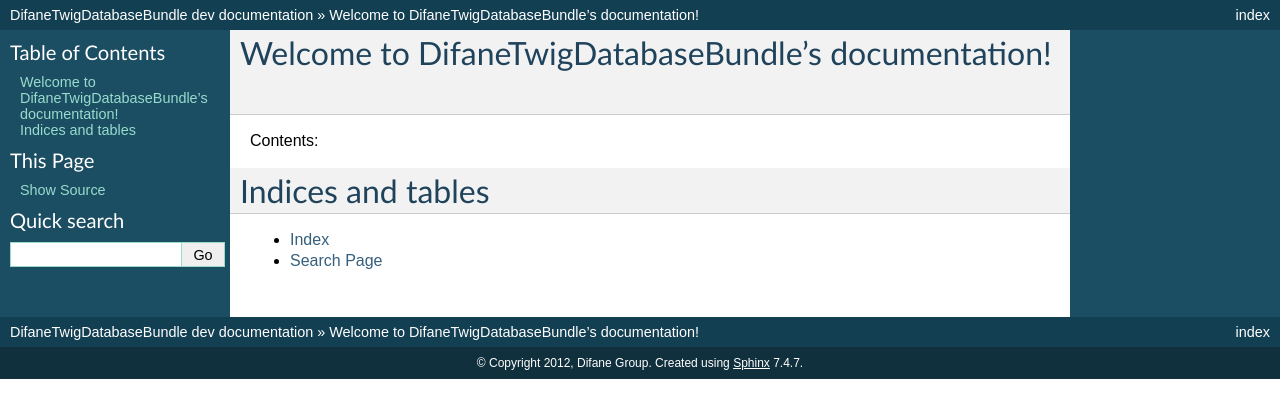
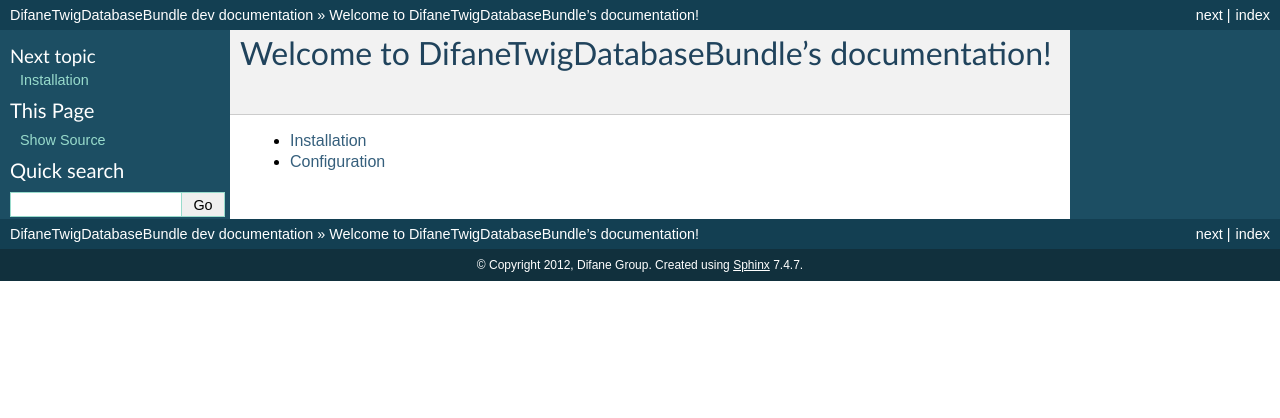
Before and after one commit to Difane/DifaneTwigDatabaseBundle, a Sphinx documentation site: the page built from Resources/doc/index.rst, in a window 1280 px wide. Shown: the top 418 px of the page. Built offline with Sphinx 7.4.7, drawn with Linux system fonts in a browser that asks for light colours.

Commit message:
Created some installation documentation.

```diff
--- a/Resources/doc/index.rst
+++ b/Resources/doc/index.rst
@@ -1,15 +1,8 @@
 Welcome to DifaneTwigDatabaseBundle's documentation!
 ====================================================
-
-Contents:
 
 .. toctree::
    :maxdepth: 2
 
-
-
-Indices and tables
-==================
-
-* :ref:`genindex`
-* :ref:`search`
+   reference/installation
+   reference/configuration
--- /dev/null
+++ b/Resources/doc/reference/configuration.rst
@@ -0,0 +1,2 @@
+Configuration
+=============
```
Also changed, not shown: Resources/doc/reference/installation.rst (added, +30 -0 lines).
